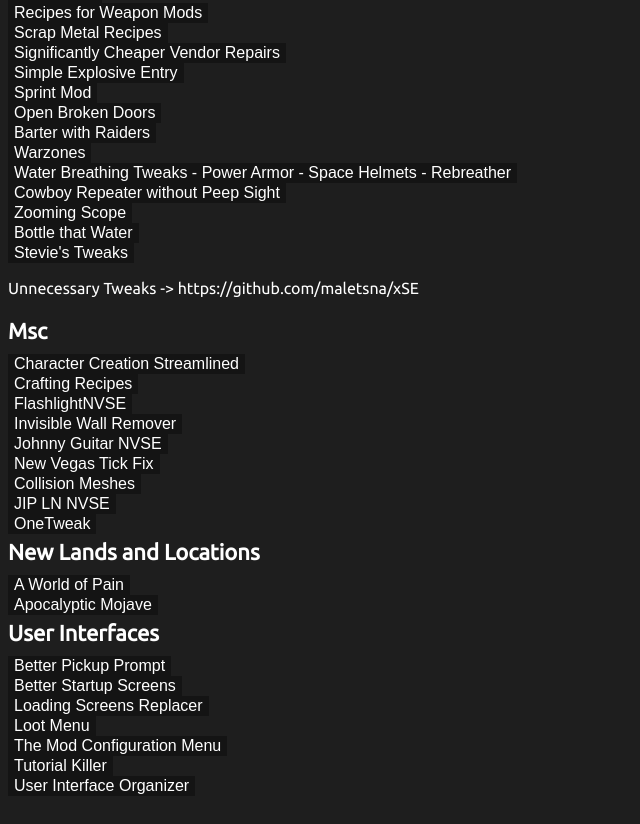
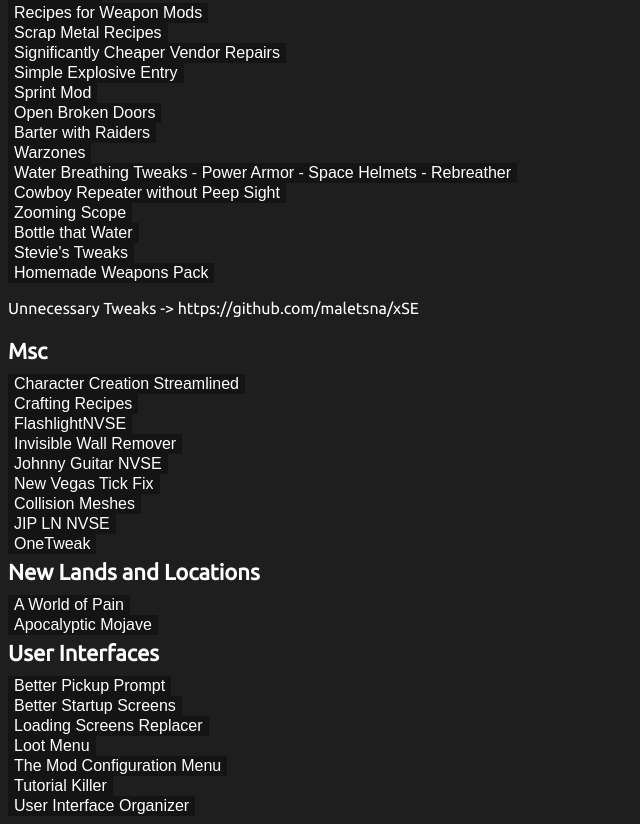
Before and after one commit to valkyrienyanko/FalloutNewVegasModpacks, a website: page public/index.html in a window 1280 px wide. Shown: the part 1158-1982 px from the top of the page, without its empty margins (0-640 px from the left). Drawn offline with nearby package versions, Linux system fonts and the light colour scheme.

Commit message:
Homemade Weapons Pack

```diff
--- a/public/index.html
+++ b/public/index.html
@@ -95,6 +95,7 @@
 		<li><button onclick='mod(64811)'>Zooming Scope</button></li>
 		<li><button onclick='mod(34840)'>Bottle that Water</button></li>
 		<li><button onclick='mod(66347)'>Stevie's Tweaks</button></li>
+		<li><button onclick='mod(41099)'>Homemade Weapons Pack</button></li>
 		<p>Unnecessary Tweaks -> https://github.com/maletsna/xSE</p>
 	</ul>
 
```
